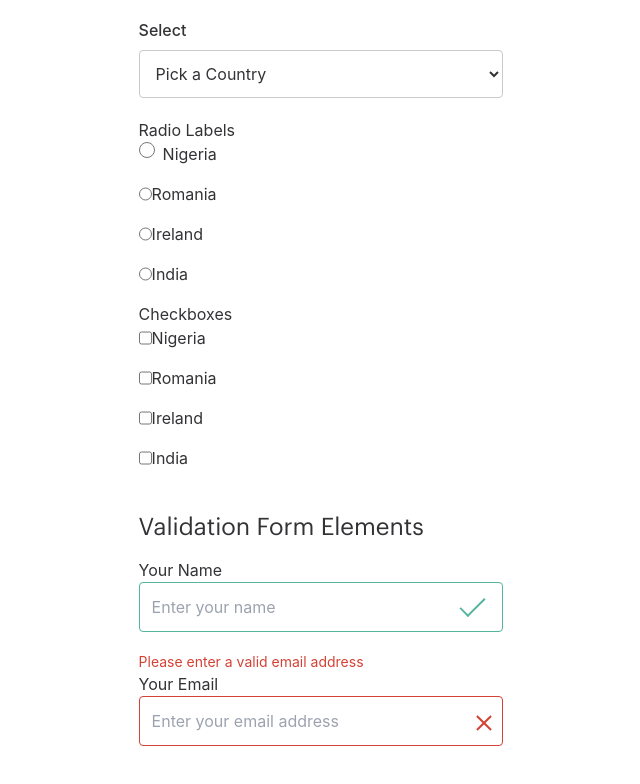
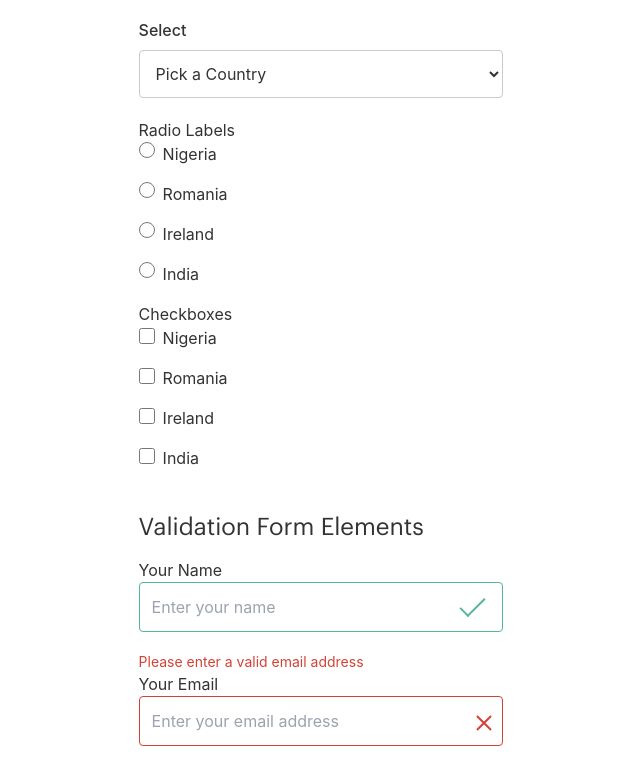
Before and after one commit to fieldmuseum/tailwindfmnh, a Next.js app: page /forms in a window 1280 px wide. Shown: the part 768-1552 px from the top of the page, without its empty margins (319-959 px from the left). Built offline with nearby package versions, Linux system fonts and the light colour scheme.

Commit message:
fixed the radio and checkbox input types to the best of my ability

```diff
--- a/src/components/form-elements/basic-form-elements.tsx
+++ b/src/components/form-elements/basic-form-elements.tsx
@@ -39,34 +39,34 @@ export default function BasicFormElements() {
           <label htmlFor="firstRadio" >Nigeria</label>
         </div>
         <div className="form-radio-group">
-          <input type="radio" name="country" id="secondRadio" />
+          <input type="radio" name="country" id="secondRadio" className="form-radio" />
           <label htmlFor="secondRadio">Romania</label>
         </div>
         <div className="form-radio-group">
-          <input type="radio" name="country" id="thirdRadio" />
+          <input type="radio" name="country" id="thirdRadio" className="form-radio"/>
           <label htmlFor="thirdRadio">Ireland</label>
         </div>
         <div className="form-radio-group">
-          <input type="radio" name="country" id="fourthRadio" />
+          <input type="radio" name="country" id="fourthRadio" className="form-radio" />
           <label htmlFor="fourthRadio" >India</label>
         </div>
       </fieldset>
       <fieldset>
         <legend>Checkboxes</legend>
         <div className="form-checkbox-group">
-          <input type="checkbox" value="Nigeria" id="firstCheck" />
+          <input type="checkbox" value="Nigeria" id="firstCheck" className="form-checkbox" />
           <label htmlFor="firstCheck" className="form-checkbox-label">Nigeria</label>
         </div>
         <div className="form-checkbox-group">
-          <input type="checkbox" value="Romania" id="secondCheck" />
+          <input type="checkbox" value="Romania" id="secondCheck" className="form-checkbox"/>
           <label htmlFor="secondCheck" className="form-checkbox-label">Romania</label>
         </div>
         <div className="form-checkbox-group">
-          <input type="checkbox"  value="Ireland" id="thirdCheck" />
+          <input type="checkbox"  value="Ireland" id="thirdCheck" className="form-checkbox"/>
           <label htmlFor="thirdCheck" className="form-checkbox-label">Ireland</label>
         </div>
         <div className="form-checkbox-group">
-          <input type="checkbox" value="India" id="fourthCheck" />
+          <input type="checkbox" value="India" id="fourthCheck" className="form-checkbox"/>
           <label htmlFor="fourthCheck" className="form-checkbox-label">India</label>
         </div>
       </fieldset>
--- a/styles/utilities.css
+++ b/styles/utilities.css
@@ -388,11 +388,11 @@ Tables
   /* Radio Labels */
 
   .form-radio {
-    @apply absolute h-4 w-4 border-fieldBlue;
+    @apply absolute h-4 w-4 border-fieldGray bg-white;
   }
 
-  .form-radio:focus + .form-radio:active{
-
+  .form-radio:checked{
+    @apply absolute h-4 w-4 border-fieldBlueLight bg-fieldBlueLight;
   }
 
   .form-radio-test {
@@ -407,9 +407,6 @@ Tables
     @apply inline-block pl-6 text-base;
   }
 
-  .form-radio + label::after {
-    @apply absolute block bg-fieldBlue w-2 h-2 rounded-full opacity-0 transition-all duration-200 ease-in-out;
-  }
 
   /* Checked state */
   .form-radio:checked + .form-radio + label::after {
@@ -418,21 +415,24 @@ Tables
 
   /* Layout */
   .form-radio-group {
-    @apply relative mb-4 flex;
+    @apply  relative mb-4 ;
   }
-
 
   /* Checkboxes */
 
   /* Layout */
   .form-checkbox-group {
-    @apply relative mb-4 flex;
+    @apply relative mb-4;
   }
 
   /* Hide default checkbox input */
 
-  .form-checkbox-test {
-    @apply relative w-5 h-5;
+  .form-checkbox {
+    @apply relative w-4 h-4 mr-2 border-fieldGray bg-fieldGrayLighter;
+  }
+
+  .form-checkbox:checked{
+    @apply relative h-4 w-4 mr-2 border-fieldBlueLight bg-fieldBlueLight;
   }
 
   /* Checkbox label */
```
